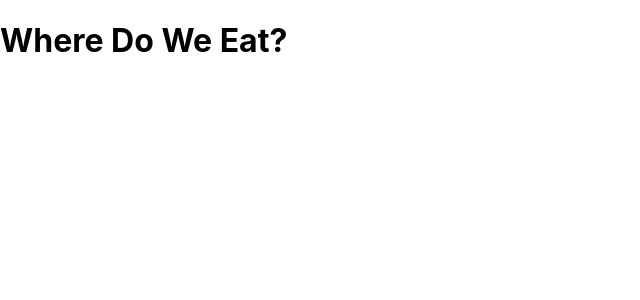
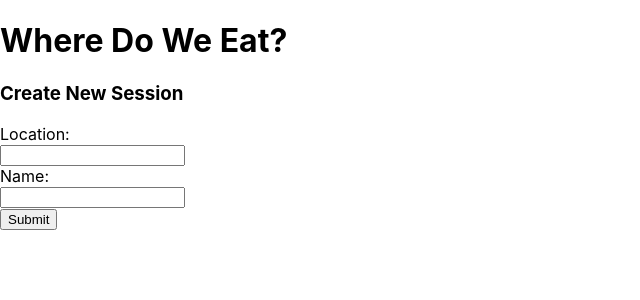
Before and after one commit to jxsusilo/where-do-we-eat, a React (Create React App) app in the folder client/: page /new-session in a window 1280 px wide. Before the commit this address had no page. Shown: the top 300 px of the page, without its empty margins (0-640 px from the left). Built offline with nearby package versions, Linux system fonts and the light colour scheme.

Commit message:
Login/new session pages now pass data to main page

```diff
--- a/client/src/App.js
+++ b/client/src/App.js
@@ -3,7 +3,8 @@ import './App.css';
 import MainPage from './pages/MainPage';
 import Login from './pages/Login';
 import Title from './components/Title';
-import { BrowserRouter, Routes, Route, Outlet, Link } from "react-router-dom";
+import NewSession from './pages/NewSession';
+import { BrowserRouter, Routes, Route, Navigate } from "react-router-dom";
 
 function App() {
   // const [data, setData] = useState([{}])
@@ -37,8 +38,10 @@ function App() {
       <Title/>
       <BrowserRouter>
         <Routes>
+          <Route path="/" element={<Navigate to="login" />}/>
           <Route path="main" element={<MainPage />} />
           <Route path="login" element={<Login />} />
+          <Route path="new-session" element={<NewSession />} />
         </Routes>
       </BrowserRouter>
     </div>
--- a/client/src/pages/Login.js
+++ b/client/src/pages/Login.js
@@ -1,13 +1,24 @@
 import React, { useState, useEffect } from 'react'
+import {useNavigate} from 'react-router-dom';
+
 
 function Login(props) {
+
+  const navigate = useNavigate();
 
   const [name, setName] = useState("");
   const [code, setCode] = useState("");
 
   const handleSubmit = (e) => {
     e.preventDefault()
-        alert(name + code);
+    navigate('/main', {state: {
+      sessionCode: code,
+      username: name,
+    }});
+  }
+
+  const createNewSession = (e) => {
+    navigate('/new-session');
   }
 
   return (
@@ -36,7 +47,7 @@ function Login(props) {
         </form>
         <p>OR</p>
         <h3>Create a New Session</h3>
-            <button>Create</button>
+        <button onClick={createNewSession}>Create</button>
     </div>
   )
 }
--- a/client/src/pages/MainPage.js
+++ b/client/src/pages/MainPage.js
@@ -3,8 +3,9 @@ import Title from '../components/Title'
 import UserInput from '../components/UserInput'
 import '../App.css';
 import RestaurantList from '../components/RestaurantList';
+import { useLocation } from 'react-router-dom';
 
-function MainPage() {
+function MainPage(props) {
   // const [data, setData] = useState([{}])
 
   // useEffect (() => {
@@ -17,6 +18,12 @@ function MainPage() {
   //     }
   //   )
   // }, [])
+  const location = useLocation();
+  //the data here will be an object since an object was
+  const data = location.state;
+  console.log(data);
+  const sessionCode = data.sessionCode;
+  const username = data.username;
 
   const [checkedList, setCheckedList] = useState([]);
 
@@ -46,8 +53,6 @@ function MainPage() {
     { name: "Second Restaurant", rating: 3, address: "222 Second St, Irvine"},
   ]
 
-  const sessionCode = "ABCDE1"
-
   useEffect(() => {
     console.log(checkedList)
   }, [checkedList])
@@ -59,11 +64,12 @@ function MainPage() {
 
   return (
     <div className='App'>
+      <p>Welcome, {username}!</p>
       <p>Session Code: {sessionCode}</p>
       <div className='container'>
         <div className='column'>
           <UserInput name='Cuisine' listData={cuisineList} checkedList={checkedList} setCheckedList={setCheckedList} />
-          {/*<UserInput name='Price' listData={priceList} checkedList={checkedList} setCheckedList={setCheckedList} />*/}
+          <UserInput name='Price' listData={priceList} checkedList={checkedList} setCheckedList={setCheckedList} />
           <button onClick={submit}>Submit Preferences</button>
         </div>
         <div className='column'>
--- /dev/null
+++ b/client/src/pages/NewSession.js
@@ -0,0 +1,46 @@
+import React, { useState, useEffect } from 'react'
+import {useNavigate} from 'react-router-dom';
+
+function NewSession() {
+    const navigate = useNavigate();
+
+    const [name, setName] = useState("");
+    const [loc, setLoc] = useState("");
+
+    const handleSubmit = (e) => {
+        e.preventDefault()
+        navigate('/main', {state: {
+          sessionCode: '(RANDOMLY GENERATED CODE)',
+          username: name,
+        }});
+      }
+
+    return(
+        <div className="newSession">
+            <h3>Create New Session</h3>
+            <form onSubmit={handleSubmit}>
+                <label>Location:
+                    <br/>
+                    <input
+                    type="text"
+                    value={loc}
+                    onChange={(e) => setLoc(e.target.value)}
+                    />
+                </label>
+                <br/>
+                <label>Name:
+                    <br/>
+                    <input
+                    type="text"
+                    value={name}
+                    onChange={(e) => setName(e.target.value)}
+                    />
+                </label>
+                <br/>
+                <input type="submit" />
+            </form>
+        </div>
+    )
+}
+
+export default NewSession;
```
Lines whose indentation alone changed are shown as unchanged.
